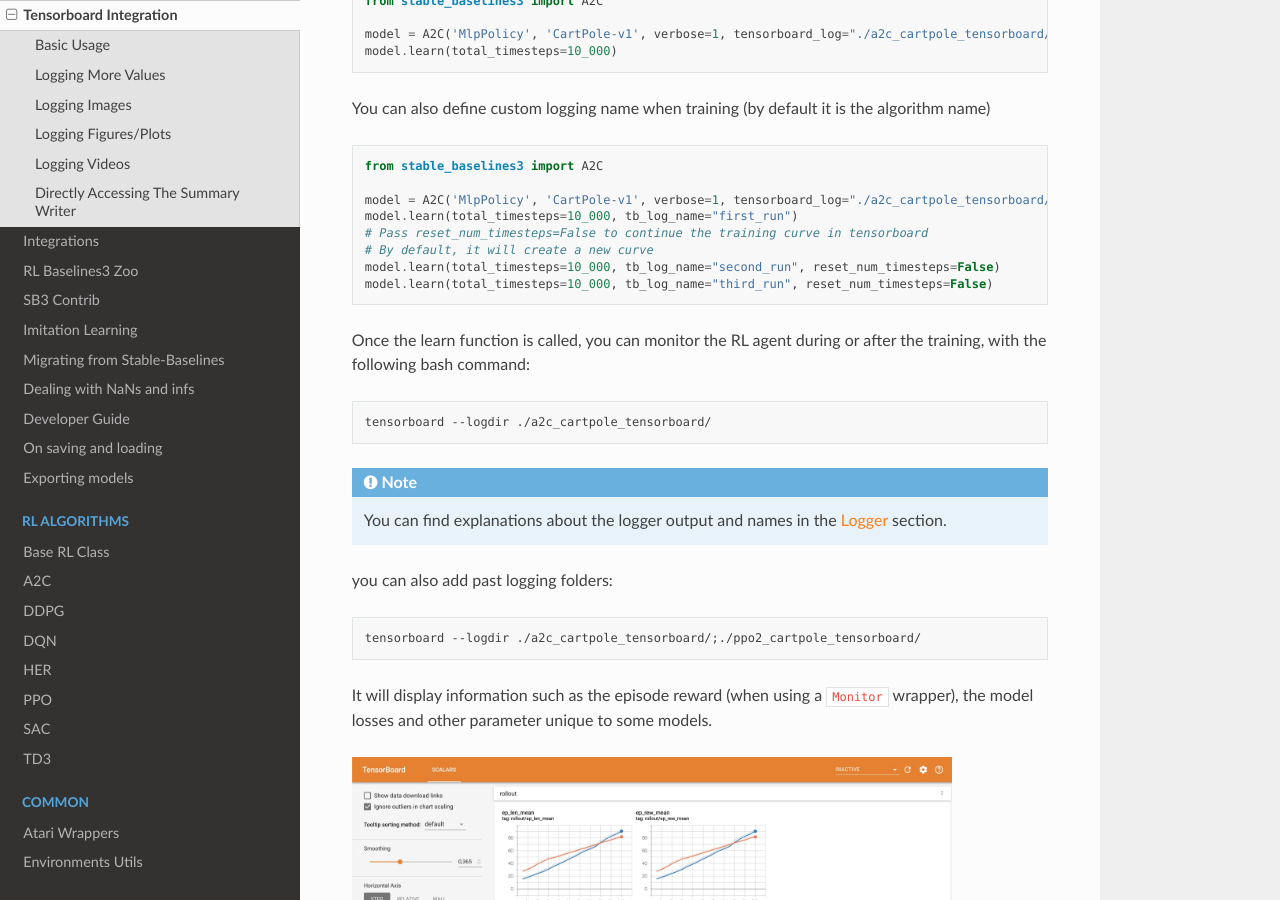
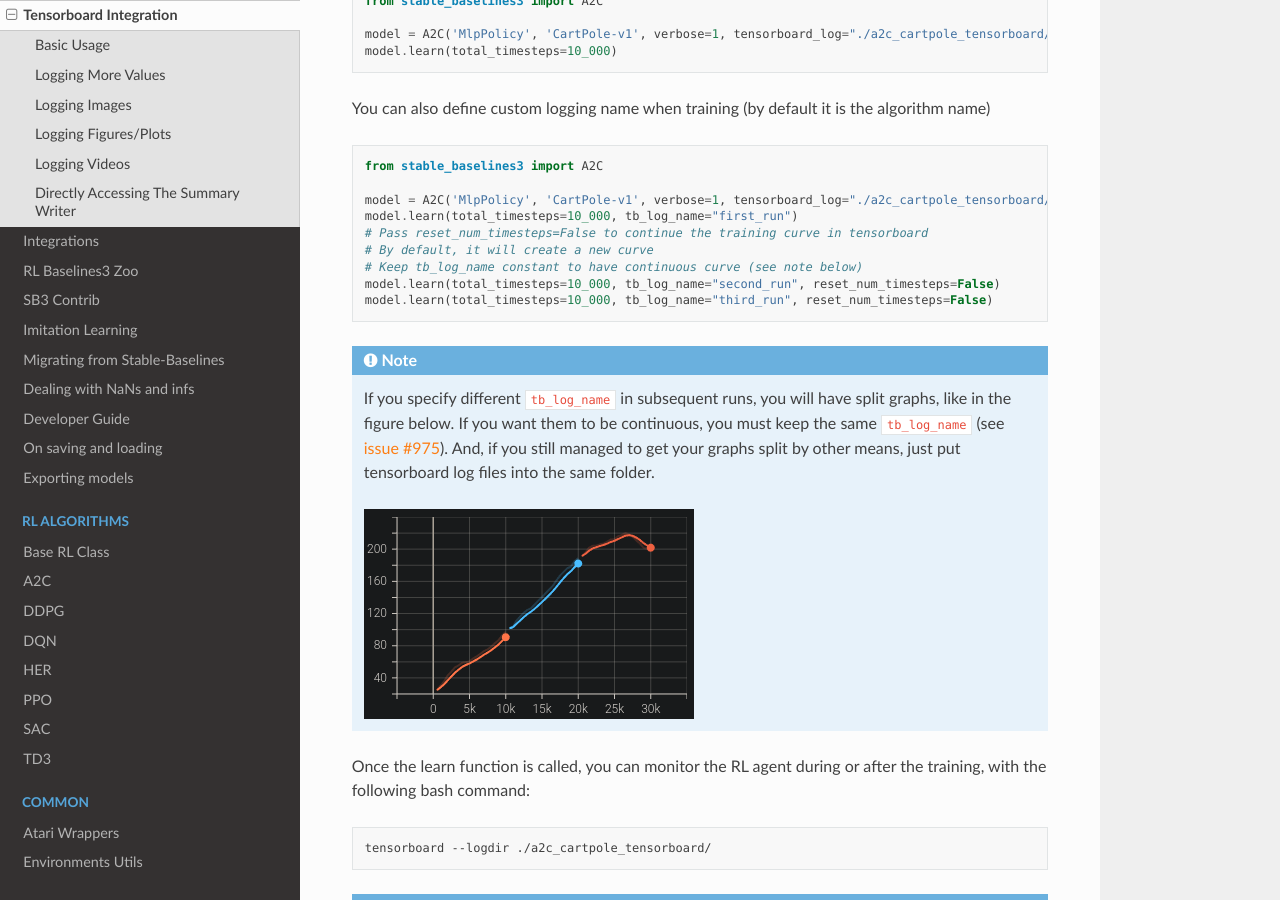
Before and after one commit to DLR-RM/stable-baselines3, a Sphinx documentation site: the page built from docs/guide/tensorboard.rst, in a window 1280 px wide and 900 px high, scrolled down 302 px. Built offline with Sphinx 7.4.7 and the Read the Docs theme 2.0.0, drawn with Linux system fonts in a browser that asks for light colours.

Commit message:
Adds info on split tensorboard graphs (#989)
* Add info on split tensorboard graphs.

* Change wording to make it look better.

* Update changelog.rst

* Rephrase and add link to issue

Co-authored-by: Antonin Raffin <antonin.raffin@ensta.org>

```diff
--- a/docs/guide/tensorboard.rst
+++ b/docs/guide/tensorboard.rst
@@ -26,9 +26,19 @@
     model.learn(total_timesteps=10_000, tb_log_name="first_run")
     # Pass reset_num_timesteps=False to continue the training curve in tensorboard
     # By default, it will create a new curve
+    # Keep tb_log_name constant to have continuous curve (see note below)
     model.learn(total_timesteps=10_000, tb_log_name="second_run", reset_num_timesteps=False)
     model.learn(total_timesteps=10_000, tb_log_name="third_run", reset_num_timesteps=False)
 
+
+.. note::
+    If you specify different ``tb_log_name`` in subsequent runs, you will have split graphs, like in the figure below.
+    If you want them to be continuous, you must keep the same ``tb_log_name`` (see `issue #975 <https://github.com/DLR-RM/stable-baselines3/issues/975#issuecomment-1198992211>`_).
+    And, if you still managed to get your graphs split by other means, just put tensorboard log files into the same folder.
+
+    .. image:: ../_static/img/split_graph.png
+      :width: 330
+      :alt: split_graph
 
 Once the learn function is called, you can monitor the RL agent during or after the training, with the following bash command:
 
--- a/docs/misc/changelog.rst
+++ b/docs/misc/changelog.rst
@@ -29,6 +29,7 @@
 Documentation:
 ^^^^^^^^^^^^^^
 - Fix typo in docstring "nature" -> "Nature" (@Melanol)
+- Add info on split tensorboard logs into (@Melanol)
 
 
 Release 1.6.0 (2022-07-11)
```
Also changed, not shown: docs/_static/img/split_graph.png (added).
